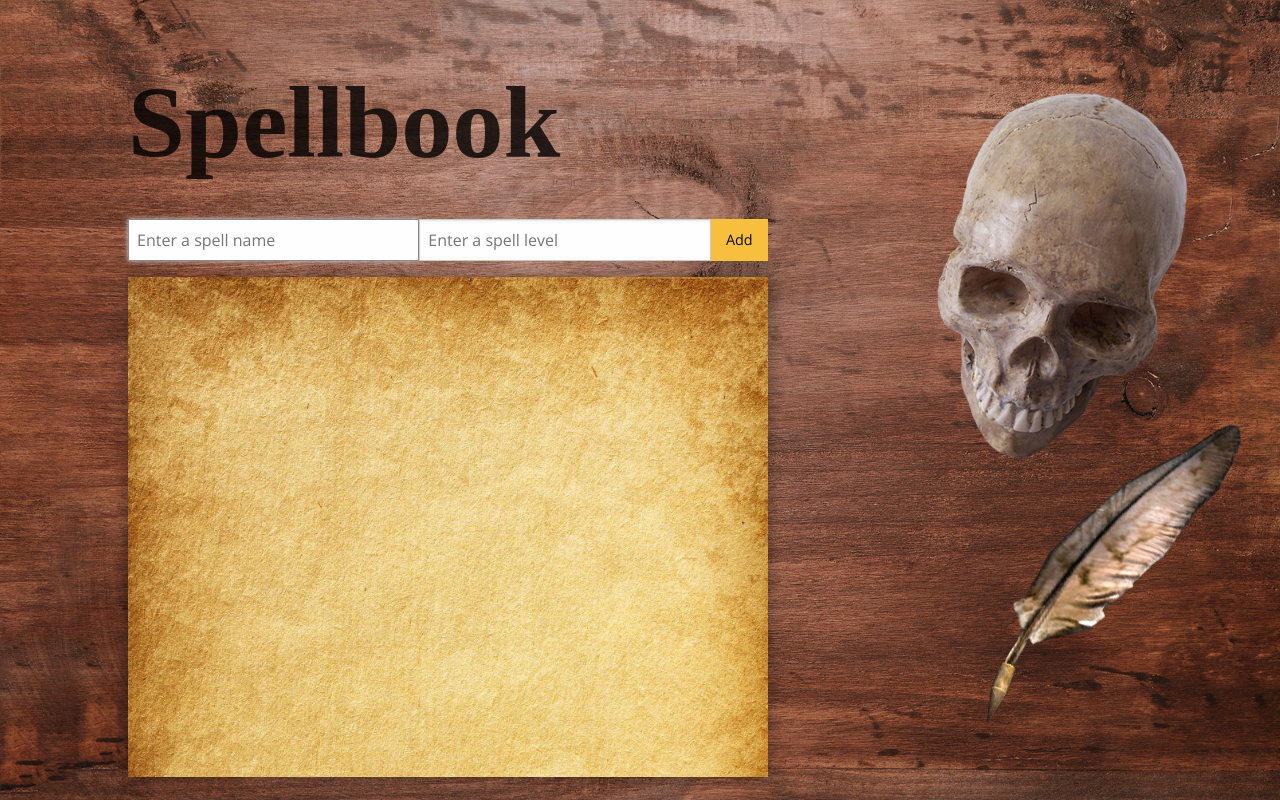
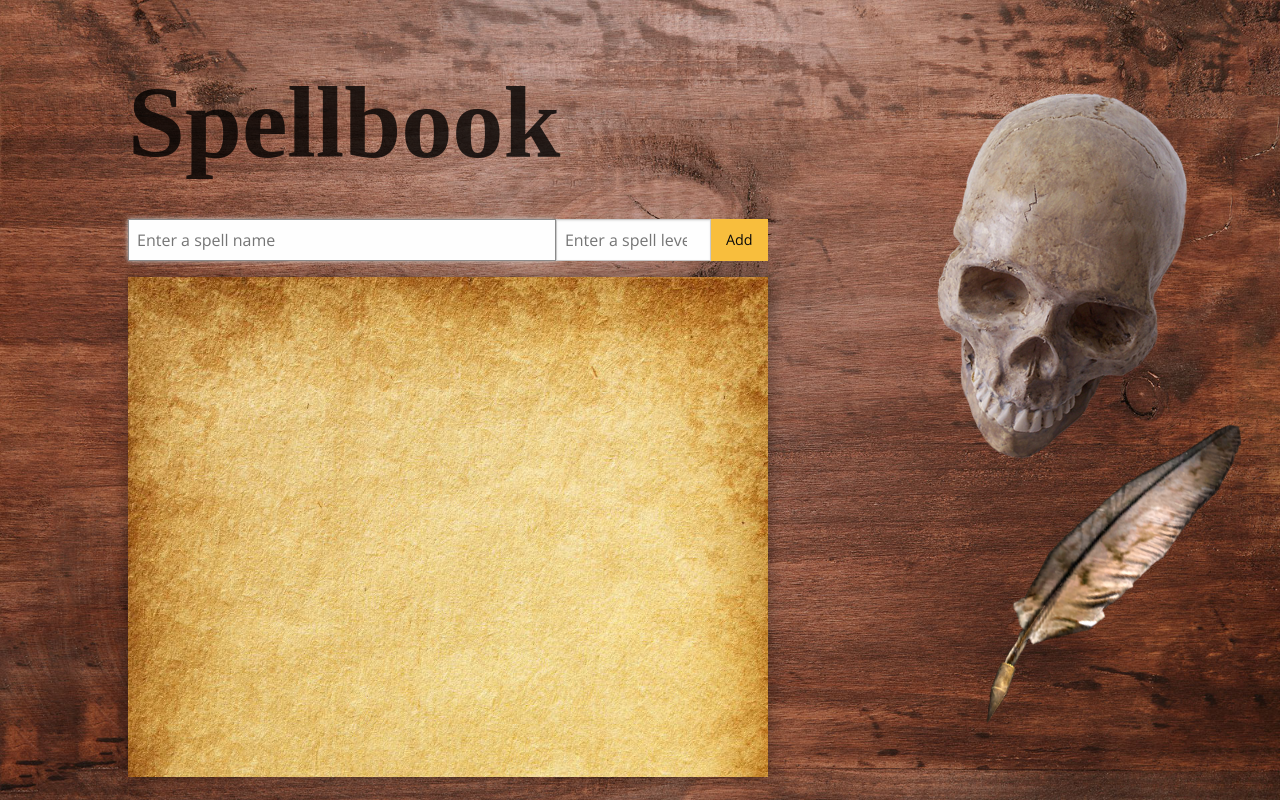
Before and after one commit to Sammidysam/grocery-list, a plain HTML site: page index.html in a window 1280 px wide. Drawn offline with nearby package versions, Linux system fonts and the light colour scheme; a web font is replaced by a local one.

Commit message:
Add better form proportions

```diff
--- a/index.css
+++ b/index.css
@@ -73,6 +73,10 @@ input[type="number"]:focus {
   border: 1px solid #8a8a8a;
   background-color: #fefefe;
   box-shadow: 0 0 5px #cacaca;
+}
+
+input[name="spellName"] {
+  flex-grow: 3
 }
 
 .buttonWrapper {
```
